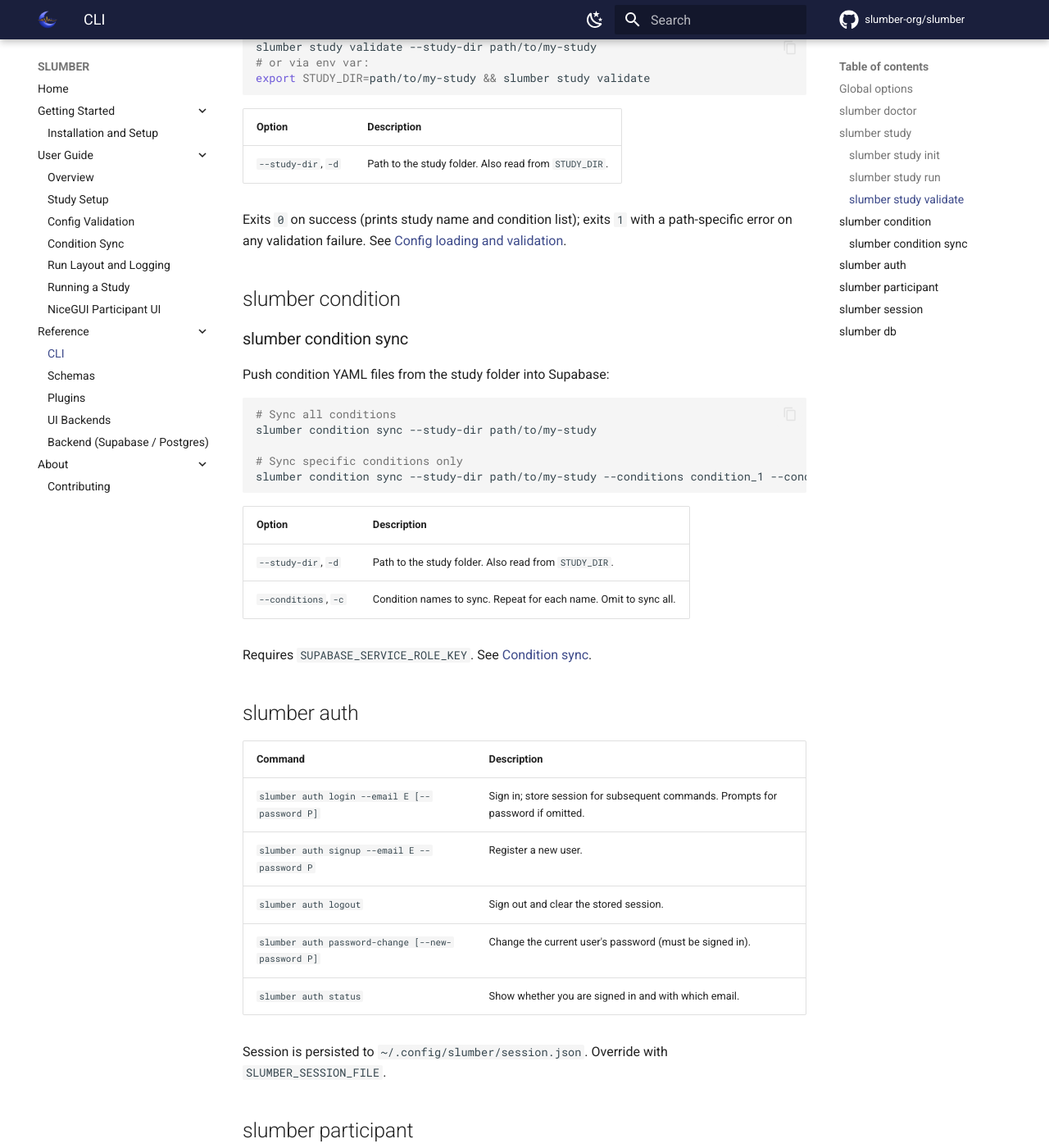
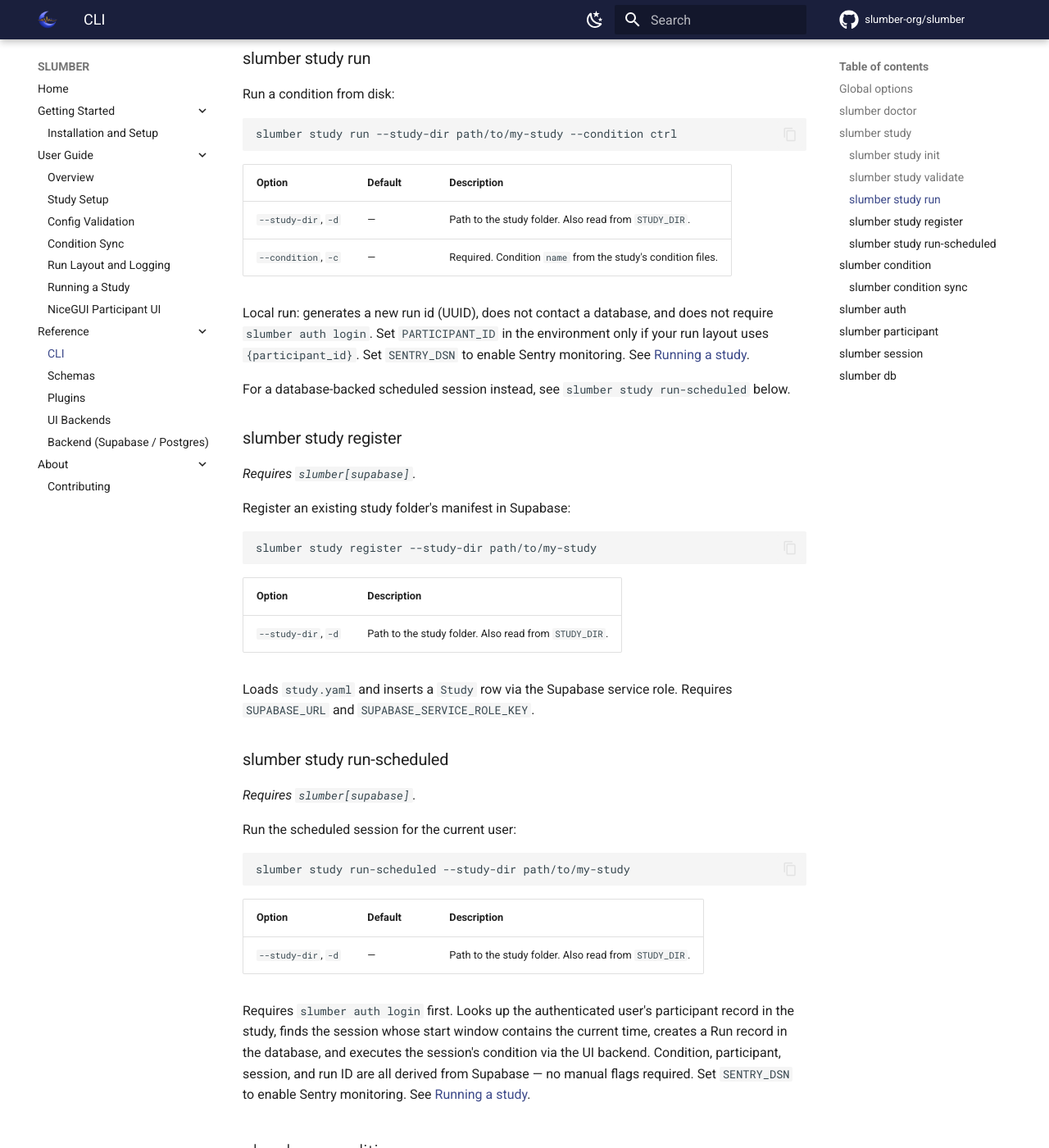
Before and after one commit to slumber-org/slumber, an MkDocs documentation site: the page built from docs/reference/cli-reference.md, in a window 1280 px wide and 1400 px high, scrolled down 3484 px. Shown: the whole window at 82% size. Built offline with MkDocs 1.6.1 and Material for MkDocs 9.7.7, drawn with Linux system fonts in a browser that asks for light colours; comment, search, counter and statistics services are not loaded; some of the changed text lies outside the part shown.

Commit message:
Separate Supabase-only CLI commands
Updated documentation based on changes.

````diff
--- a/docs/reference/cli-reference.md
+++ b/docs/reference/cli-reference.md
@@ -18,6 +18,12 @@ Example:
 slumber --verbose study validate --study-dir .
 slumber --env .env.dev condition sync --study-dir my-study
 ```
+
+!!! note
+    `auth`, `condition`, `db`, `participant`, `session`, and the database-backed
+    `study register` / `study run-scheduled` commands only appear in `--help`
+    (and only work) when a database-backed extra — currently `slumber[supabase]`
+    — is installed. Run `slumber doctor` to check what's available.
 
 ## slumber doctor
 
@@ -80,23 +86,9 @@ slumber study init --base-dir . --study-id my-study --name "My Study"
 | `--no-env-example` | — | Skip creating `.env` inside the study folder. |
 | `--no-gitignore` | — | Skip creating `.gitignore` inside the study folder. |
 
-Creates `<study-id>/` with `study.yaml`, empty `conditions/` and `assets/` directories, an optional `.env` (from the study template), and `.gitignore`. Also registers the study in Supabase (requires `SUPABASE_SERVICE_ROLE_KEY`).
+Creates `<study-id>/` with `study.yaml`, empty `conditions/` and `assets/` directories, an optional `.env` (from the study template), and `.gitignore`. Purely local — does not contact a database. To register the study remotely afterwards, run `slumber study register` (see below).
 
 See [Study setup](../user-guide/study-setup.md) for full details.
-
-### slumber study run
-
-Run the scheduled session for the current user:
-
-```bash
-slumber study run --study-dir path/to/my-study
-```
-
-| Option | Default | Description |
-|--------|---------|-------------|
-| `--study-dir`, `-d` | — | Path to the study folder. Also read from `STUDY_DIR`. |
-
-Requires `slumber auth login` first. Looks up the authenticated user's participant record in the study, finds the session whose start window contains the current time, creates a Run record in the database, and executes the session's condition via the UI backend. Condition, participant, session, and run ID are all derived from Supabase — no manual flags required. Set `SENTRY_DSN` to enable Sentry monitoring. See [Running a study](../user-guide/study-run.md).
 
 ### slumber study validate
 
@@ -114,9 +106,60 @@ export STUDY_DIR=path/to/my-study && slumber study validate
 
 Exits `0` on success (prints study name and condition list); exits `1` with a path-specific error on any validation failure. See [Config loading and validation](../user-guide/config-validation.md).
 
+### slumber study run
+
+Run a condition from disk:
+
+```bash
+slumber study run --study-dir path/to/my-study --condition ctrl
+```
+
+| Option | Default | Description |
+|--------|---------|-------------|
+| `--study-dir`, `-d` | — | Path to the study folder. Also read from `STUDY_DIR`. |
+| `--condition`, `-c` | — | Required. Condition `name` from the study's condition files. |
+
+Local run: generates a new run id (UUID), does not contact a database, and does not require `slumber auth login`. Set `PARTICIPANT_ID` in the environment only if your run layout uses `{participant_id}`. Set `SENTRY_DSN` to enable Sentry monitoring. See [Running a study](../user-guide/study-run.md).
+
+For a database-backed scheduled session instead, see `slumber study run-scheduled` below.
+
+### slumber study register
+
+*Requires `slumber[supabase]`.*
+
+Register an existing study folder's manifest in Supabase:
+
+```bash
+slumber study register --study-dir path/to/my-study
+```
+
+| Option | Description |
+|--------|-------------|
+| `--study-dir`, `-d` | Path to the study folder. Also read from `STUDY_DIR`. |
+
+Loads `study.yaml` and inserts a `Study` row via the Supabase service role. Requires `SUPABASE_URL` and `SUPABASE_SERVICE_ROLE_KEY`.
+
+### slumber study run-scheduled
+
+*Requires `slumber[supabase]`.*
+
+Run the scheduled session for the current user:
+
+```bash
+slumber study run-scheduled --study-dir path/to/my-study
+```
+
+| Option | Default | Description |
+|--------|---------|-------------|
+| `--study-dir`, `-d` | — | Path to the study folder. Also read from `STUDY_DIR`. |
+
+Requires `slumber auth login` first. Looks up the authenticated user's participant record in the study, finds the session whose start window contains the current time, creates a Run record in the database, and executes the session's condition via the UI backend. Condition, participant, session, and run ID are all derived from Supabase — no manual flags required. Set `SENTRY_DSN` to enable Sentry monitoring. See [Running a study](../user-guide/study-run.md).
+
 ## slumber condition
 
 ### slumber condition sync
+
+*Requires `slumber[supabase]`.*
 
 Push condition YAML files from the study folder into Supabase:
 
@@ -137,6 +180,8 @@ Requires `SUPABASE_SERVICE_ROLE_KEY`. See [Condition sync](../user-guide/conditi
 
 ## slumber auth
 
+*Requires `slumber[supabase]`.*
+
 | Command | Description |
 |---------|-------------|
 | `slumber auth login --email E [--password P]` | Sign in; store session for subsequent commands. Prompts for password if omitted. |
@@ -149,7 +194,7 @@ Session is persisted to `~/.config/slumber/session.json`. Override with `SLUMBER
 
 ## slumber participant
 
-Researcher commands — use `SUPABASE_SERVICE_ROLE_KEY`.
+*Requires `slumber[supabase]`.* Researcher commands — use `SUPABASE_SERVICE_ROLE_KEY`.
 
 | Command | Description |
 |---------|-------------|
@@ -160,7 +205,7 @@ Options can also be set via `STUDY_ID`, `PARTICIPANT_ID`, `USER_ID` env vars.
 
 ## slumber session
 
-Researcher commands — use `SUPABASE_SERVICE_ROLE_KEY`.
+*Requires `slumber[supabase]`.* Researcher commands — use `SUPABASE_SERVICE_ROLE_KEY`.
 
 | Command | Description |
 |---------|-------------|
@@ -173,7 +218,7 @@ Datetimes use ISO 8601 format (e.g. `2025-10-01T22:00:00+00:00` or `2025-10-01T2
 
 ## slumber db
 
-Database migration commands (Alembic / Postgres). Requires `DATABASE_URL`.
+*Requires `slumber[supabase]`.* Database migration commands (Alembic / Postgres). Requires `DATABASE_URL`.
 
 | Command | Description |
 |---------|-------------|
--- a/docs/user-guide/study-run.md
+++ b/docs/user-guide/study-run.md
@@ -1,16 +1,42 @@
 # Running a study
 
-`slumber study run` is the main command for executing a study session. It looks up the authenticated user's scheduled session, creates the run output directory, configures loguru from `study.logging`, runs each procedure in the session's condition through the configured UI backend, and writes a metadata file to the run directory.
+There are two ways to run a study, and both share the run directory, run logging, and Sentry behaviour described below:
+
+- **`slumber study run`** — local run from disk. You pass `--condition` explicitly; nothing is read from or written to a database. Useful for local testing/development, and for running SLUMBER without the `supabase` extra at all.
+- **`slumber study run-scheduled`** *(requires `slumber[supabase]`)* — resolves the authenticated user's scheduled session and condition from Supabase and records a run row.
+
+## slumber study run (local)
+
+```bash
+slumber study run --study-dir path/to/my-study --condition ctrl
+```
+
+| Option | Default | Description |
+|--------|---------|-------------|
+| `--study-dir`, `-d` | — | Path to the study folder. Also read from `STUDY_DIR`. |
+| `--condition`, `-c` | — | Required. Condition `name` from the study's condition files. |
+
+### What happens during a local run
+
+1. **Study is loaded** — manifest and all condition files are validated.
+2. **A new run id is generated** (UUID). Set `PARTICIPANT_ID` in the environment only if your run layout uses `{participant_id}`; there is no session.
+3. **Sentry is initialized** (optional) — if `SENTRY_DSN` is set, Sentry is started and tagged with `study_id`.
+4. **Run directory is created** — resolved from `study.runs.base_directory` and `study.runs.layout` with the run context placeholders.
+5. **Run logging is applied** — loguru handlers from `study.logging.handlers` are added (placeholders like `{run_id}` are expanded).
+6. **Procedures are executed** — each procedure in the condition is passed to the UI backend (`study.ui.backend`, default: `headless`).
+7. **Logging handlers are removed** when the run finishes (even on error).
+
+## slumber study run-scheduled
+
+*Requires `slumber[supabase]`.*
+
+Looks up the authenticated user's scheduled session, creates the run output directory, configures loguru from `study.logging`, runs each procedure in the session's condition through the configured UI backend, and writes a metadata file to the run directory.
 
 Requires `slumber auth login` before running.
 
-## Quick start
-
 ```bash
-slumber study run --study-dir path/to/my-study
+slumber study run-scheduled --study-dir path/to/my-study
 ```
-
-## Options
 
 | Option | Default | Description |
 |--------|---------|-------------|
@@ -18,7 +44,7 @@ slumber study run --study-dir path/to/my-study
 
 Condition, participant, session, and run ID are all resolved from Supabase automatically. No manual arguments are needed.
 
-## What happens during a run
+### What happens during a scheduled run
 
 1. **Study is loaded** — manifest and all condition files are validated.
 2. **Participant is resolved** — the authenticated user's participant record is fetched from Supabase.
@@ -122,7 +148,7 @@ slumber session create --study-id my-study --participant-id sub-001 \
 slumber study validate --study-dir my-study
 
 # 7. Run the study (participant side, during the scheduled window)
-slumber study run --study-dir my-study
+slumber study run-scheduled --study-dir my-study
 ```
 
 The run output is written to `my-study/runs/sub-sub-001/ses-<session-id>/run-<run-id>/`.
````
Also changed, not shown: 4 other files.
